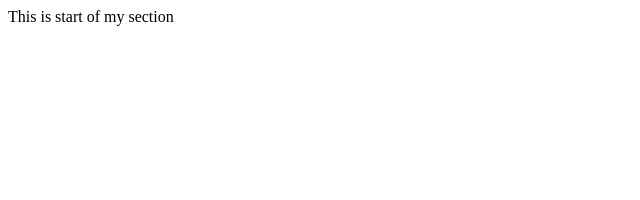
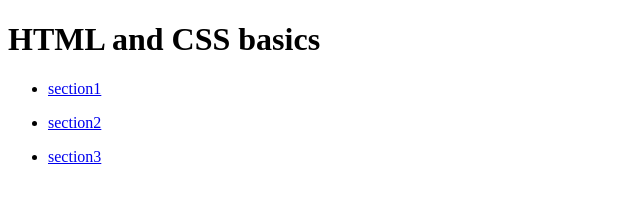
Before and after one commit to Ali-Rhayem/html-intro, a plain HTML site: page index.html in a window 1280 px wide. Shown: the whole page, without its empty margins (0-640 px from the left). Drawn offline with Linux system fonts and the light colour scheme.

Commit message:
finished nav and header

```diff
--- a/index.html
+++ b/index.html
@@ -6,8 +6,19 @@
     <title>html and css intro</title>
 </head>
 <body>
-    <section>
-        This is start of my section
-    </section>
+    <header>
+        <h1>HTML and CSS basics</h1>
+    </header>
+    <nav>
+        <ul>
+            <li><a href="#section1">section1</a></li>
+        </ul>
+        <ul>
+            <li><a href="#section2">section2</a></li>
+        </ul>
+        <ul>
+            <li><a href="#section3">section3</a></li>
+        </ul>
+    </nav>
 </body>
 </html>
```
